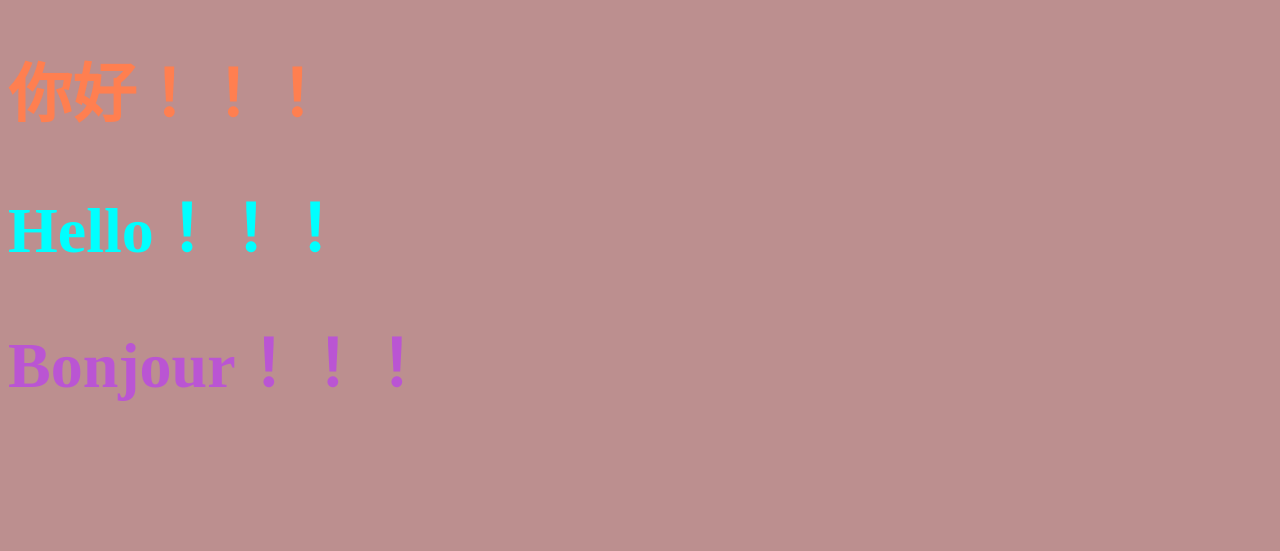
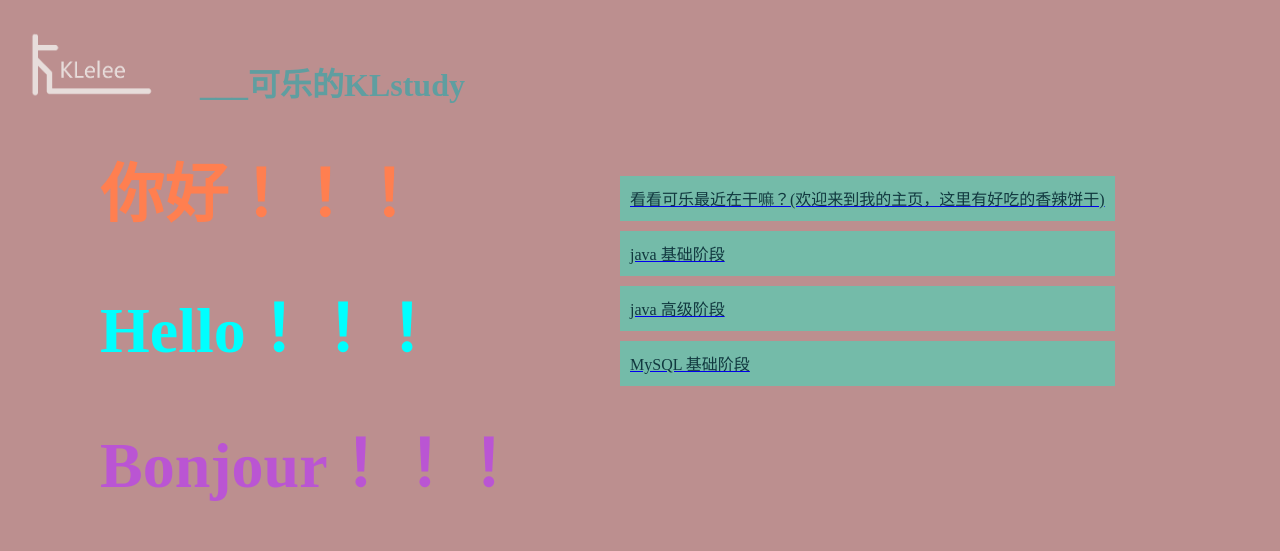
Before and after one commit to KLstudy/klstudy.github.io, a plain HTML site: page index.html in a window 1280 px wide. Drawn offline with Linux system fonts and the light colour scheme.

Commit message:
Add files via upload

```diff
--- a/index.html
+++ b/index.html
@@ -1,12 +1,104 @@
 <!DOCTYPE html>
 <html lang="en">
+
+
 <head>
     <meta charset="UTF-8">
-    <title>可乐的study主页鸭</title>
+    <title>可乐的KLstudy</title>
+    <style>
+
+        /* 主页面布局 */
+        .box{
+            background-color: rosybrown;
+        }
+
+
+
+        .box0{
+
+            position: absolute;
+            top: 100px;
+            left: 100px;
+            width: 500px;
+        }
+
+        #box1{
+
+            position: absolute;
+            width: 750px;
+            top: 150px;
+            right: 0px;
+        }
+
+        #box2{
+            position: absolute;
+            width: 800px;
+            height: 120px;
+            top: 20px;
+            right: 20px;
+        }
+
+        #list{
+            position: absolute;
+            left: 50px;
+        }
+
+        li{
+            height: 25px;
+            padding: 10px;
+            margin-top: 10px;
+            background-color: rgb(116, 187, 169);
+            list-style-type: none;
+        }
+
+        li font{
+            color: rgb(17, 56, 63);
+        }
+    </style>
 </head>
-<body style="background-color: rosybrown">
-<h1 style="font-size: 64px; color: coral">你好！！！</h1>
-<h1 style="font-size: 64px; color: aqua">Hello！！！</h1>
-<h1 style="font-size: 64px; color: mediumorchid">Bonjour！！！</h1>
+
+
+<body class="box">
+
+    <div style="position: absolute; top: 30px; left: 30px;">
+        <a href="http://www.baidu.com" target="_blank"><img src="logo.png" alt="Baidu" width="150"></a>
+
+    </div>
+
+    <div style="position: absolute; top: 38px; left: 200px;">
+        <h1 style="color: cadetblue;">
+            ___可乐的KLstudy
+        </h1>
+
+    </div>
+
+
+
+    <div class="box0">
+        <h1 style="font-size: 64px; color: coral">你好！！！</h1>
+        <h1 style="font-size: 64px; color: aqua">Hello！！！</h1>
+        <h1 style="font-size: 64px; color: mediumorchid">Bonjour！！！</h1>
+    </div>
+
+    <div id="box1">
+
+        <ul id="list">
+            <li><a href="http://www.klelee.org" target="_blank"><font>看看可乐最近在干嘛？(欢迎来到我的主页，这里有好吃的香辣饼干)</font></a></li>
+            <li><a href="https://github.com/KLstudy/klstudy.github.io/blob/main/java%E5%9F%BA%E7%A1%80%E9%98%B6%E6%AE%B5.html" target="_blank"><font>java 基础阶段</font></a></li>
+            <li><a href="https://github.com/KLstudy/klstudy.github.io/blob/main/java%E9%AB%98%E7%BA%A7%E9%98%B6%E6%AE%B5.html" target="_blank"><font>java 高级阶段</font></a></li>
+            <li><a href="#" target="_blank"><font>MySQL 基础阶段</font></a></li>
+            <!-- <li><font></font></li>
+            <li><font></font></li>
+            <li><font></font></li>
+            <li><font></font></li>
+            <li><font></font></li>
+            <li><font></font></li> -->
+
+
+        </ul>
+
+    </div>
+
+
 </body>
 </html>
```
Also changed, not shown: logo.png (added).
